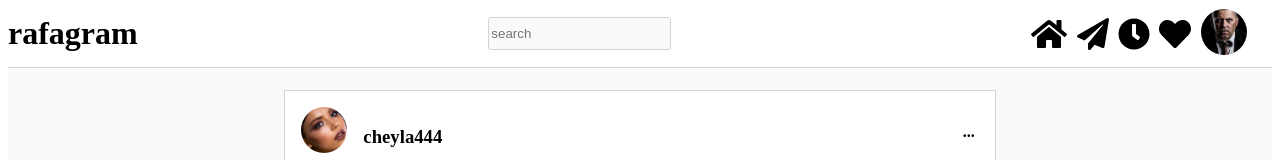
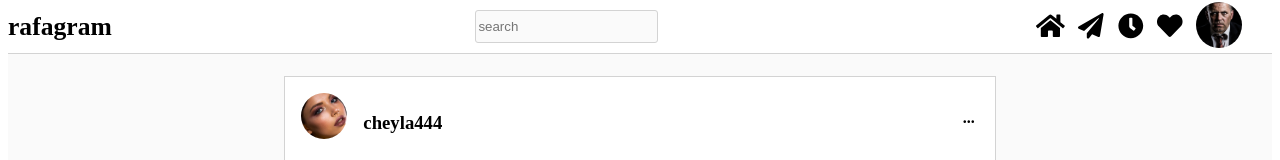
Before and after one commit to garridorafa/instagram-react--clone, a Gatsby site: page / in a window 1280 px wide. Shown: the top 160 px of the page. Built offline with nearby package versions, Linux system fonts and the light colour scheme; Gatsby itself is replaced by a stand-in of ours.

Commit message:
Resize header

```diff
--- a/src/components/Header.jsx
+++ b/src/components/Header.jsx
@@ -20,13 +20,14 @@ const StyledDiv = styled.div`
   position: sticky;
   top: 0;
   z-index: 1;
-  height: 67px;
+  height: 53px;
   background-color: white;
   border-bottom: 1.5px solid lightgray;
 
-  .logoName {
+  .logoName, .icon {
     text-decoration: none;
     color: black;
+    font-size: .8rem;
 
     :active {
       color: black;
@@ -63,15 +64,19 @@ const Header = (props) => {
       <input className="search" placeholder="search" />
 
       <div className="icons" >
-        <Link to="/" className="logoName">
+        <Link to="/" className="icon">
           <FontAwesomeIcon icon={faHome} size="2x" />
         </Link>
-        <Link to="/direct/" className="logoName">
+        <Link to="/direct/" className="icon">
           <FontAwesomeIcon icon={faPaperPlane} size="2x" />
         </Link>
-        <FontAwesomeIcon icon={faClock} size="2x" />
-        <FontAwesomeIcon icon={faHeart} size="2x" />
-        <Link to="/about/">
+        <Link className="icon" >
+          <FontAwesomeIcon icon={faClock} size="2x" />
+        </Link>
+        <Link className="icon" >
+          <FontAwesomeIcon icon={faHeart} size="2x" />
+        </Link>
+        <Link to="/about/" className="icon" >
           <Avatar avatar={props.avatar} />
         </Link>
       </div>
```
